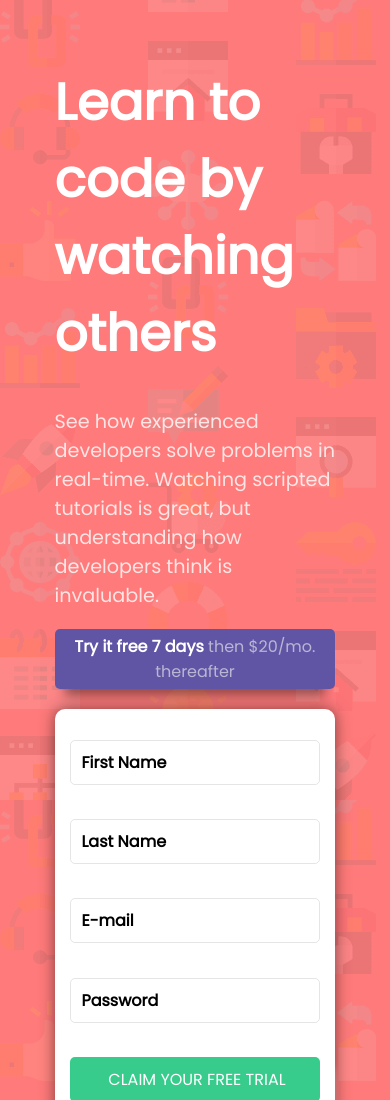
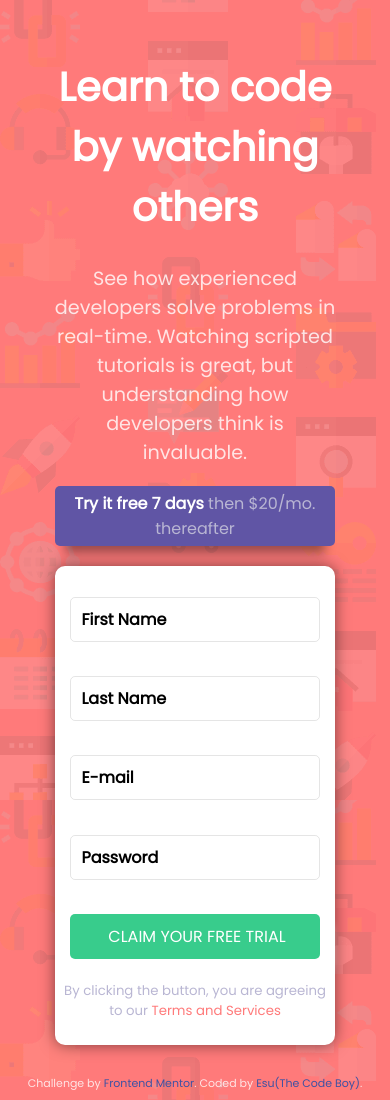
Before and after one commit to esuthecodeboy/Intro-Component-Form-With-Sign-Up-Form, a plain HTML site: page index.html in a window 390 px wide. Shown: the top 1100 px of the page. Drawn offline with Linux system fonts and the light colour scheme.

Commit message:
Update style.css

```diff
--- a/style.css
+++ b/style.css
@@ -91,7 +91,7 @@ input[type=text]:focus,
 input[type=email]:focus,
 input[type=password]:focus,
 .container-right-but:focus{
-    border-color:black;
+    border-color:rgba(0, 0, 0, 0.5);
 }
 .container-right-but{
     cursor: pointer;
@@ -129,8 +129,11 @@ a{
   @media screen and (max-width:700px){
       .container-left{
           width:90%;
-          padding:;
+          text-align:center;
       }
+      h1{
+        font-size:2.5em;
+    }
       .container-right{
           width:100%;
       }
```
